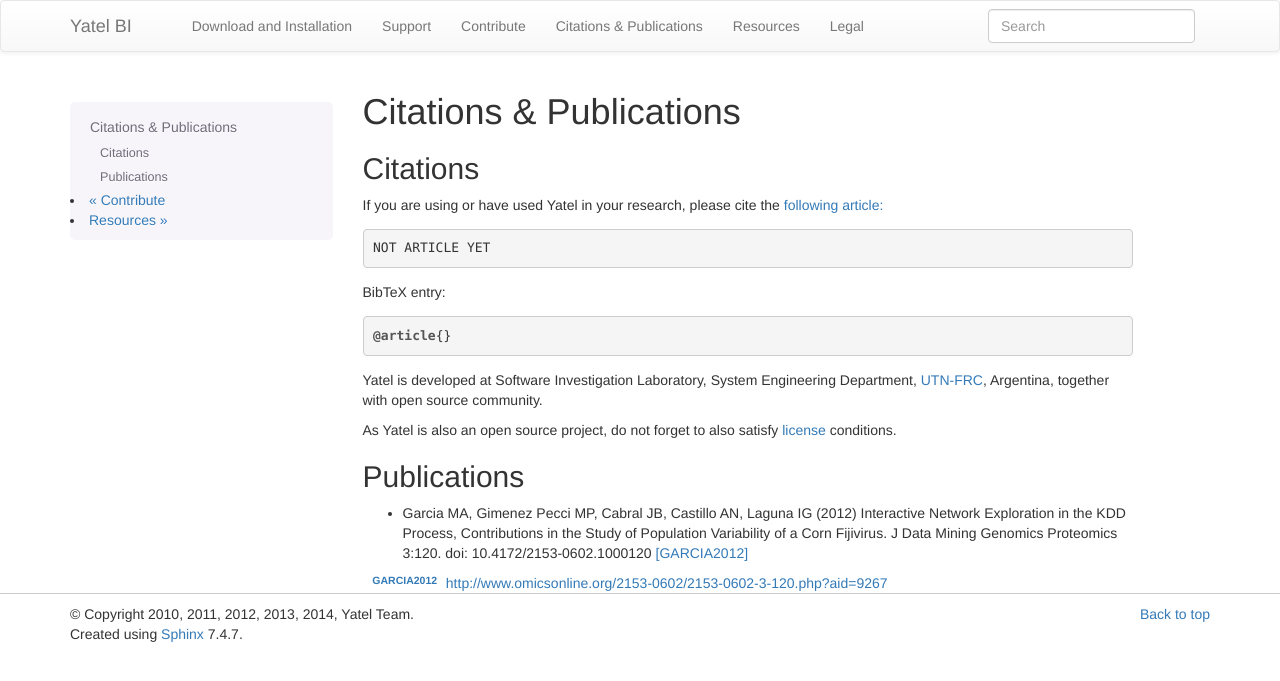
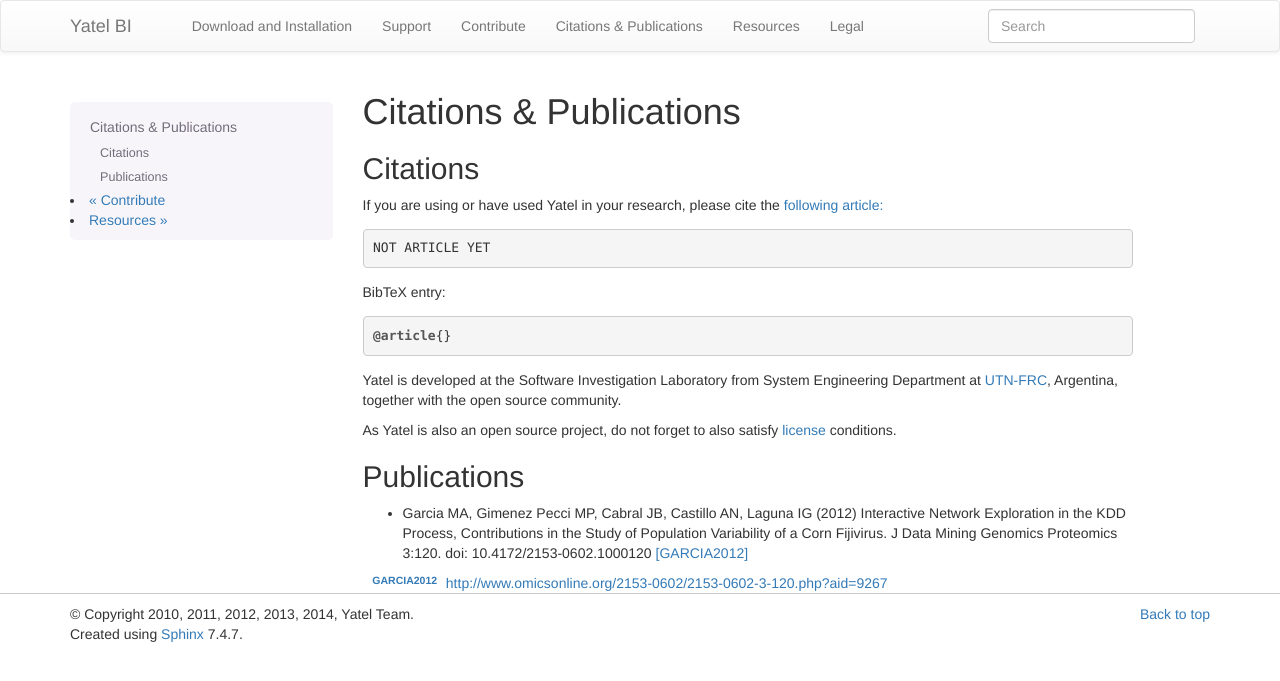
Before and after one commit to yatel-bi/webpage, a Sphinx documentation site: the page built from source/pubs.rst, in a window 1280 px wide. Shown: the top 681 px of the page. Built offline with Sphinx 7.4.7, drawn with Linux system fonts in a browser that asks for light colours; the version number could not be read and is left out.

Commit message:
chiva fixs

```diff
--- a/source/contribute.rst
+++ b/source/contribute.rst
@@ -53,7 +53,7 @@
 
 All bug reports, code, and solution contributions are recorded and tracked
 through our Bitbucket issue and bug tracking system. You can find our
-Issues system :ref:`here <issues>`.
+Issue system :ref:`here <issues>`.
 Bitbucket provides the Yatel community with access to valuable information
 like the status of a particular bug fix, prioritization of new features and
 enhancements, a long term roadmap for the platform and a place for the
@@ -73,7 +73,7 @@
 possibly a work around for the time being. There's also a chance that the
 behavior is expected by design and you can get further clarification on how
 the product is designed to work.  Please do a thorough search of Issues
-before submitting new issues. In many cases you may be seeing a different
+before submitting a new one. In many cases you may be seeing a different
 symptom of a known bug. Having duplicate Issue cases wastes time and resources
 that could be spent on design and coding. If you find that your bug has already
 been reported, you can vote for it to be moved higher in the priority list.
--- a/source/legal.rst
+++ b/source/legal.rst
@@ -24,7 +24,7 @@
 Acknowledgments
 ---------------
 
-A lot of resources are used for create this webpage. This is a simple partial
+A lot of resources were used to create this webpage. This is a simple partial
 list of "thanks"
 
 - Sphinx (http://sphinx-doc.org/)
--- a/source/pubs.rst
+++ b/source/pubs.rst
@@ -23,9 +23,9 @@
     @article{}
 
 
-Yatel is developed at Software Investigation Laboratory, System Engineering
-Department, `UTN-FRC <http://www.frc.utn.edu.ar/>`_, Argentina, together
-with open source community.
+Yatel is developed at the Software Investigation Laboratory from System
+Engineering Department at `UTN-FRC <http://www.frc.utn.edu.ar/>`_, Argentina,
+together with the open source community.
 
 As Yatel is also an open source project, do not forget to also satisfy
 :ref:`license <license>` conditions.
--- a/source/support.rst
+++ b/source/support.rst
@@ -10,7 +10,7 @@
 
 The full Yatel reference manual are located at |YATEL_DOC|
 
-Also ww have a wiki for drafts and discussions: |YATEL_WIKI|
+Also we have a wiki for drafts and discussions: |YATEL_WIKI|
 
 
 .. _contact:
```
